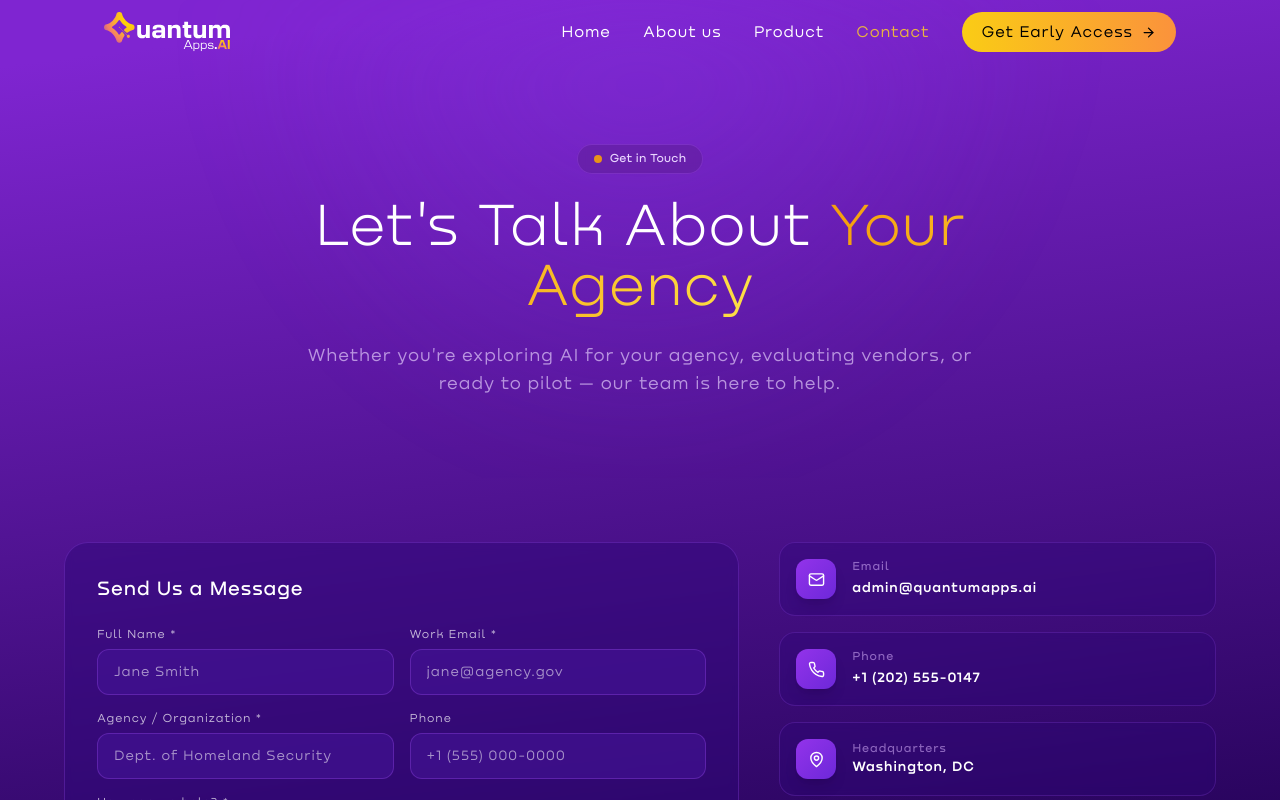
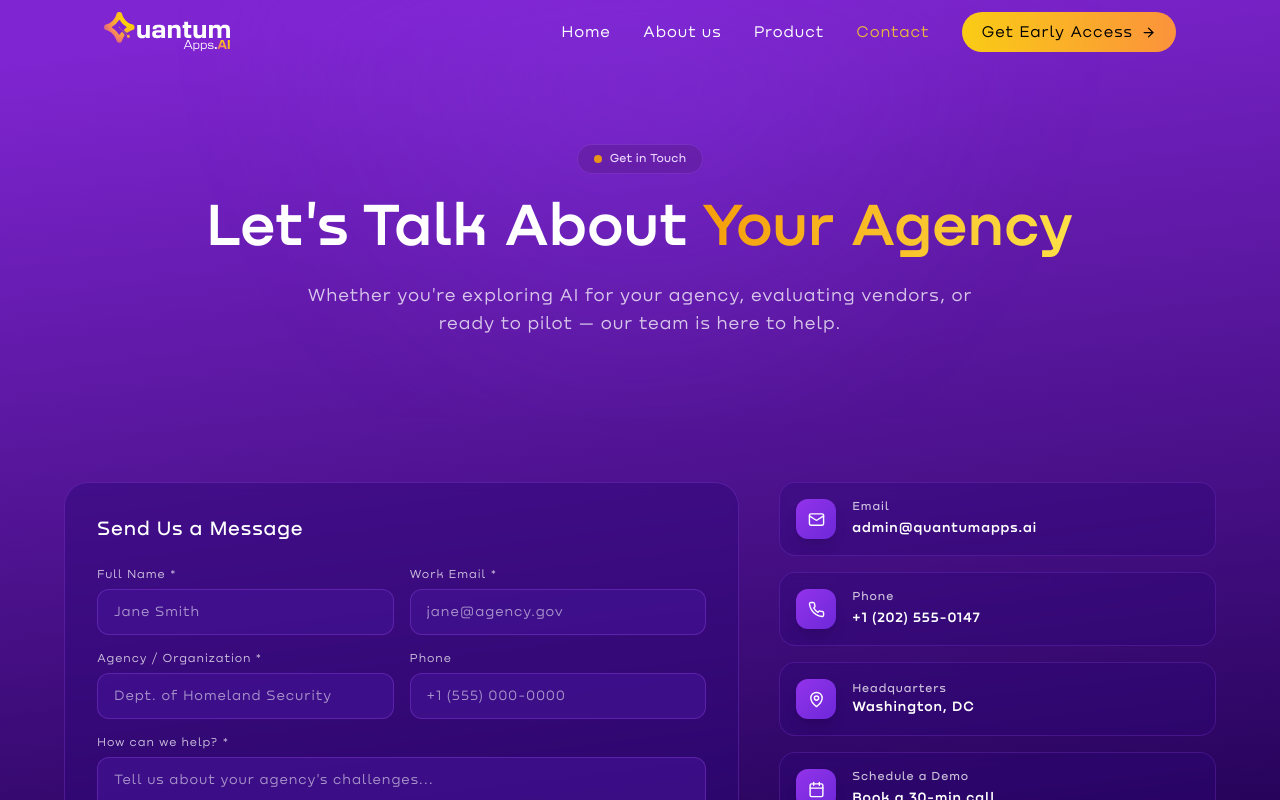
Before and after one commit to sridharp2026/quantumapp-website, a Next.js app: page /contact in a window 1280 px wide. Shown: the top 800 px of the page. Built offline with nearby package versions, Linux system fonts and the light colour scheme.

Commit message:
fixed header button issue

```diff
--- a/src/app/contact/ContactContent.tsx
+++ b/src/app/contact/ContactContent.tsx
@@ -84,28 +84,28 @@ export default function ContactContent() {
                   <form onSubmit={handleSubmit} className="space-y-4">
                     <div className="grid grid-cols-1 sm:grid-cols-2 gap-4">
                       <div>
-                        <label className="block text-white/70 text-xs mb-1.5">Full Name *</label>
+                        <label className="block text-white/75 text-xs mb-1.5">Full Name *</label>
                         <input name="name" value={form.name} onChange={handleChange} required placeholder="Jane Smith" className={inputClass} />
                       </div>
                       <div>
-                        <label className="block text-white/70 text-xs mb-1.5">Work Email *</label>
+                        <label className="block text-white/75 text-xs mb-1.5">Work Email *</label>
                         <input name="email" type="email" value={form.email} onChange={handleChange} required placeholder="jane@agency.gov" className={inputClass} />
                       </div>
                     </div>
 
                     <div className="grid grid-cols-1 sm:grid-cols-2 gap-4">
                       <div>
-                        <label className="block text-white/70 text-xs mb-1.5">Agency / Organization *</label>
+                        <label className="block text-white/75 text-xs mb-1.5">Agency / Organization *</label>
                         <input name="agency" value={form.agency} onChange={handleChange} required placeholder="Dept. of Homeland Security" className={inputClass} />
                       </div>
                       <div>
-                        <label className="block text-white/70 text-xs mb-1.5">Phone</label>
+                        <label className="block text-white/75 text-xs mb-1.5">Phone</label>
                         <input name="phone" type="tel" value={form.phone} onChange={handleChange} placeholder="+1 (555) 000-0000" className={inputClass} />
                       </div>
                     </div>
 
                     <div>
-                      <label className="block text-white/70 text-xs mb-1.5">How can we help? *</label>
+                      <label className="block text-white/75 text-xs mb-1.5">How can we help? *</label>
                       <textarea name="message" value={form.message} onChange={handleChange} required rows={5} placeholder="Tell us about your agency's challenges..." className={inputClass + ' resize-none'} />
                     </div>
 
@@ -133,7 +133,7 @@ export default function ContactContent() {
                       <Icon size={17} className="text-white" />
                     </div>
                     <div>
-                      <p className="text-purple-300/55 text-xs font-medium">{label}</p>
+                      <p className="text-white/75 text-xs font-medium">{label}</p>
                       {href ? (
                         <a href={href} className="text-white text-sm font-semibold hover:text-[#F59E0B] transition-colors">{value}</a>
                       ) : (
--- a/src/components/layout/PageHero.tsx
+++ b/src/components/layout/PageHero.tsx
@@ -40,7 +40,7 @@ export default function PageHero({ eyebrow, title, highlight, subtitle }: PageHe
           initial={{ opacity: 0, y: 32 }}
           animate={{ opacity: 1, y: 0 }}
           transition={{ duration: 0.8, delay: 0.1, ease: [0.22, 1, 0.36, 1] }}
-          className="text-4xl sm:text-5xl md:text-6xl font-light text-white leading-[1.1]  mb-6"
+          className="text-4xl sm:text-5xl md:text-6xl font-semibold text-white leading-[1.1]  mb-6"
         >
           {parts ? (
             <>
@@ -60,7 +60,7 @@ export default function PageHero({ eyebrow, title, highlight, subtitle }: PageHe
             initial={{ opacity: 0, y: 20 }}
             animate={{ opacity: 1, y: 0 }}
             transition={{ duration: 0.7, delay: 0.25 }}
-            className="text-purple-200/65 text-base md:text-lg max-w-2xl mx-auto leading-relaxed"
+            className="text-white/75 text-base md:text-lg max-w-2xl mx-auto leading-relaxed"
           >
             {subtitle}
           </motion.p>
--- a/src/components/sections/Navbar.tsx
+++ b/src/components/sections/Navbar.tsx
@@ -6,8 +6,8 @@ import { usePathname } from "next/navigation";
 import { motion, AnimatePresence } from "framer-motion";
 import { Menu, X, ArrowRight } from "lucide-react";
 import { NAV_LINKS } from "@/lib/data";
-import { QuantumAppsLogo } from '@/assets/svg';
-import Button from '@/components/ui/Button';
+import { QuantumAppsLogo } from "@/assets/svg";
+import Button from "@/components/ui/Button";
 
 export default function Navbar() {
   const [scrolled, setScrolled] = useState(false);
@@ -129,9 +129,10 @@ export default function Navbar() {
               <div className="pt-3">
                 <Link
                   href="/contact"
-                  className="block w-full text-center bg-gradient-to-r from-yellow-400 to-orange-400 text-black px-5 py-3 rounded-full text-sm"
+                  className="flex items-center justify-center gap-2 w-full md:w-auto text-center bg-gradient-to-r from-yellow-400 to-orange-400 text-black px-4 md:px-6 py-3 rounded-full text-sm"
                 >
-                  Get Early Access <ArrowRight size={15} />
+                  <span>Get Early Access</span>
+                  <ArrowRight size={15} />
                 </Link>
               </div>
             </div>
```
